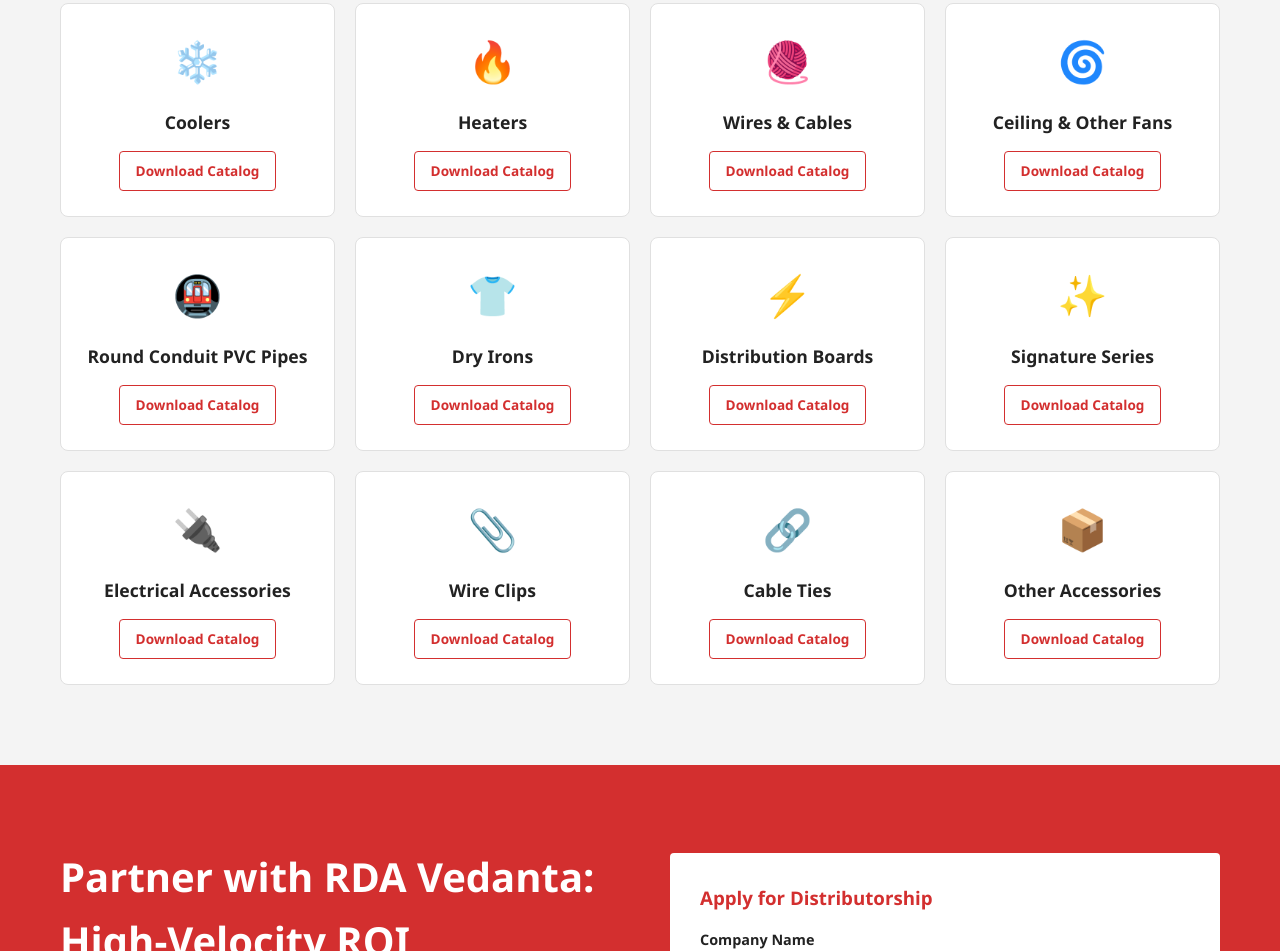
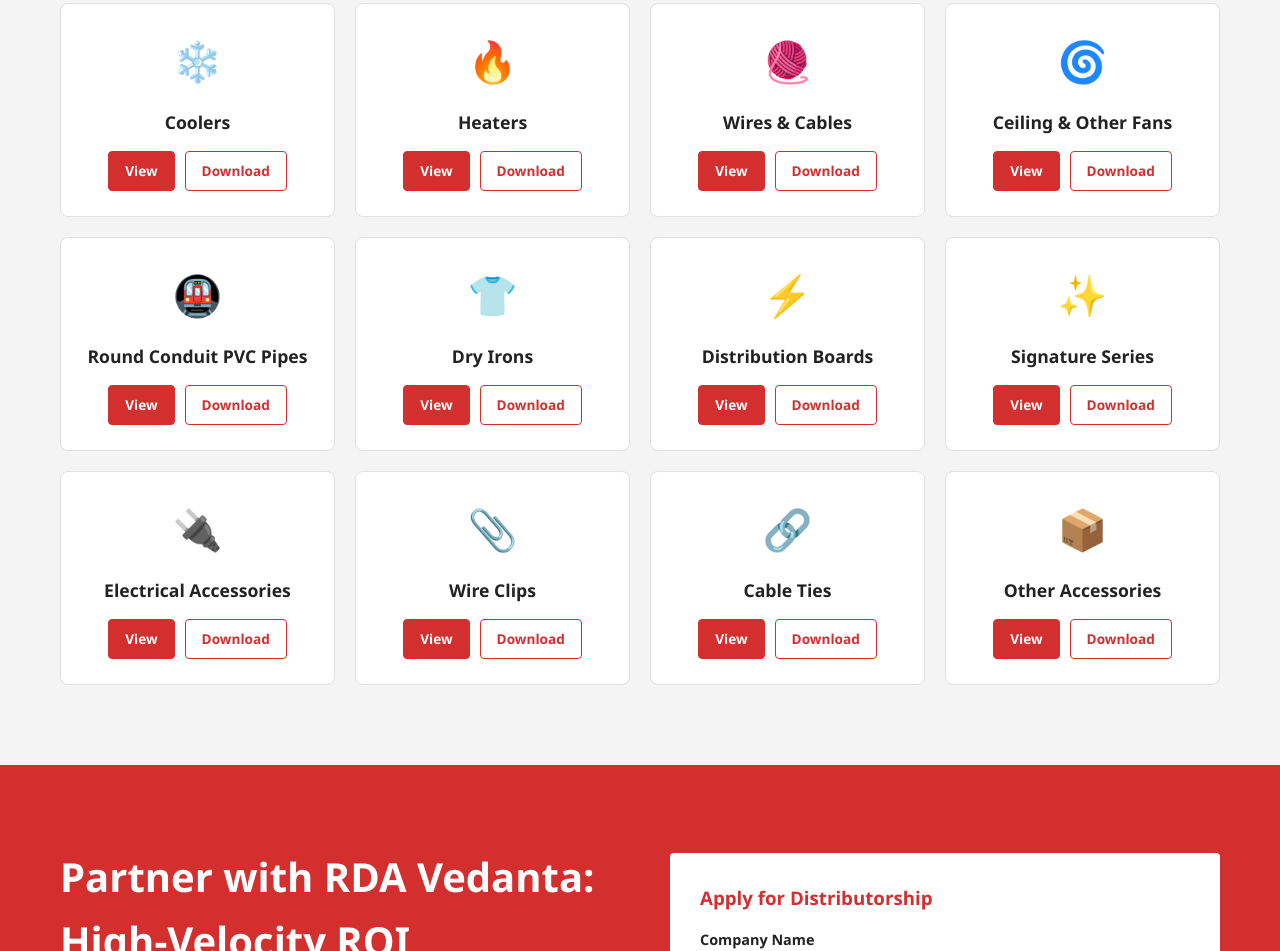
Before and after one commit to xdivyanshh/rda-vedanta-website, a plain HTML site: page index.html in a window 1280 px wide. Shown: the part 1627-2578 px from the top of the page. Drawn offline with Linux system fonts and the light colour scheme; a script that the page names is missing.

Commit message:
view button

```diff
--- a/index.html
+++ b/index.html
@@ -109,73 +109,109 @@
                 <div class="catalogue-card">
                     <div class="cat-icon">❄️</div>
                     <h3>Coolers</h3>
-                    <a href="src/assets/catalogs/rda-coolers.pdf" class="btn-download" download>Download Catalog</a>
+                    <div class="catalogue-actions">
+                        <a href="src/assets/catalogs/rda-coolers.pdf" class="btn-view" target="_blank">View</a>
+                        <a href="src/assets/catalogs/rda-coolers.pdf" class="btn-download" download>Download</a>
+                    </div>
                 </div>
                 <!-- 2. Heater -->
                 <div class="catalogue-card">
                     <div class="cat-icon">🔥</div>
                     <h3>Heaters</h3>
-                    <a href="src/assets/catalogs/rda-heaters.pdf" class="btn-download" download>Download Catalog</a>
+                    <div class="catalogue-actions">
+                        <a href="src/assets/catalogs/rda-heaters.pdf" class="btn-view" target="_blank">View</a>
+                        <a href="src/assets/catalogs/rda-heaters.pdf" class="btn-download" download>Download</a>
+                    </div>
                 </div>
                 <!-- 3. Wire -->
                 <div class="catalogue-card">
                     <div class="cat-icon">🧶</div>
                     <h3>Wires & Cables</h3>
-                    <a href="src/assets/catalogs/rda-wires-cables.pdf" class="btn-download" download>Download Catalog</a>
+                    <div class="catalogue-actions">
+                        <a href="src/assets/catalogs/rda-wires-cables.pdf" class="btn-view" target="_blank">View</a>
+                        <a href="src/assets/catalogs/rda-wires-cables.pdf" class="btn-download" download>Download</a>
+                    </div>
                 </div>
                 <!-- 4. Fans -->
                 <div class="catalogue-card">
                     <div class="cat-icon">🌀</div>
                     <h3>Ceiling & Other Fans</h3>
-                    <a href="src/assets/catalogs/rda-fans.pdf" class="btn-download" download>Download Catalog</a>
+                    <div class="catalogue-actions">
+                        <a href="src/assets/catalogs/rda-fans.pdf" class="btn-view" target="_blank">View</a>
+                        <a href="src/assets/catalogs/rda-fans.pdf" class="btn-download" download>Download</a>
+                    </div>
                 </div>
                 <!-- 5. Pipes -->
                 <div class="catalogue-card">
                     <div class="cat-icon">🚇</div>
                     <h3>Round Conduit PVC Pipes</h3>
-                    <a href="src/assets/catalogs/rda-pipes.pdf" class="btn-download" download>Download Catalog</a>
+                    <div class="catalogue-actions">
+                        <a href="src/assets/catalogs/rda-pipes.pdf" class="btn-view" target="_blank">View</a>
+                        <a href="src/assets/catalogs/rda-pipes.pdf" class="btn-download" download>Download</a>
+                    </div>
                 </div>
                 <!-- 6. Dry Iron -->
                 <div class="catalogue-card">
                     <div class="cat-icon">👕</div>
                     <h3>Dry Irons</h3>
-                    <a href="src/assets/catalogs/rda-irons.pdf" class="btn-download" download>Download Catalog</a>
+                    <div class="catalogue-actions">
+                        <a href="src/assets/catalogs/rda-irons.pdf" class="btn-view" target="_blank">View</a>
+                        <a href="src/assets/catalogs/rda-irons.pdf" class="btn-download" download>Download</a>
+                    </div>
                 </div>
                 <!-- 7. DBs -->
                 <div class="catalogue-card">
                     <div class="cat-icon">⚡</div>
                     <h3>Distribution Boards</h3>
-                    <a href="src/assets/catalogs/rda-distribution-boards.pdf" class="btn-download" download>Download Catalog</a>
+                    <div class="catalogue-actions">
+                        <a href="src/assets/catalogs/rda-distribution-boards.pdf" class="btn-view" target="_blank">View</a>
+                        <a href="src/assets/catalogs/rda-distribution-boards.pdf" class="btn-download" download>Download</a>
+                    </div>
                 </div>
                 <!-- 8. Signature Series -->
                 <div class="catalogue-card">
                     <div class="cat-icon">✨</div>
                     <h3>Signature Series</h3>
-                    <a href="src/assets/catalogs/rda-signature-series.pdf" class="btn-download" download>Download Catalog</a>
+                    <div class="catalogue-actions">
+                        <a href="src/assets/catalogs/rda-signature-series.pdf" class="btn-view" target="_blank">View</a>
+                        <a href="src/assets/catalogs/rda-signature-series.pdf" class="btn-download" download>Download</a>
+                    </div>
                 </div>
                 <!-- 9. Electrical Accessories -->
                 <div class="catalogue-card">
                     <div class="cat-icon">🔌</div>
                     <h3>Electrical Accessories</h3>
-                    <a href="src/assets/catalogs/rda-electrical-accessories.pdf" class="btn-download" download>Download Catalog</a>
+                    <div class="catalogue-actions">
+                        <a href="src/assets/catalogs/rda-electrical-accessories.pdf" class="btn-view" target="_blank">View</a>
+                        <a href="src/assets/catalogs/rda-electrical-accessories.pdf" class="btn-download" download>Download</a>
+                    </div>
                 </div>
                 <!-- 10. Wire Clip -->
                 <div class="catalogue-card">
                     <div class="cat-icon">📎</div>
                     <h3>Wire Clips</h3>
-                    <a href="src/assets/catalogs/rda-wire-clips.pdf" class="btn-download" download>Download Catalog</a>
+                    <div class="catalogue-actions">
+                        <a href="src/assets/catalogs/rda-wire-clips.pdf" class="btn-view" target="_blank">View</a>
+                        <a href="src/assets/catalogs/rda-wire-clips.pdf" class="btn-download" download>Download</a>
+                    </div>
                 </div>
                 <!-- 11. Cable Tie -->
                 <div class="catalogue-card">
                     <div class="cat-icon">🔗</div>
                     <h3>Cable Ties</h3>
-                    <a href="src/assets/catalogs/rda-cable-ties.pdf" class="btn-download" download>Download Catalog</a>
+                    <div class="catalogue-actions">
+                        <a href="src/assets/catalogs/rda-cable-ties.pdf" class="btn-view" target="_blank">View</a>
+                        <a href="src/assets/catalogs/rda-cable-ties.pdf" class="btn-download" download>Download</a>
+                    </div>
                 </div>
                 <!-- 12. Other Accessories -->
                 <div class="catalogue-card">
                     <div class="cat-icon">📦</div>
                     <h3>Other Accessories</h3>
-                    <a href="src/assets/catalogs/rda-accessories-misc.pdf" class="btn-download" download>Download Catalog</a>
+                    <div class="catalogue-actions">
+                        <a href="src/assets/catalogs/rda-accessories-misc.pdf" class="btn-view" target="_blank">View</a>
+                        <a href="src/assets/catalogs/rda-accessories-misc.pdf" class="btn-download" download>Download</a>
+                    </div>
                 </div>
             </div>
         </div>
--- a/src/css/main.css
+++ b/src/css/main.css
@@ -301,6 +301,31 @@ nav a {
     color: var(--text-dark);
 }
 
+.catalogue-actions {
+    display: flex;
+    gap: 10px;
+    justify-content: center;
+    flex-wrap: wrap;
+}
+
+.btn-view {
+    display: inline-block;
+    padding: 8px 16px;
+    background-color: var(--brand-red);
+    color: var(--brand-white);
+    border: 1px solid var(--brand-red);
+    border-radius: 4px;
+    text-decoration: none;
+    font-size: 0.85rem;
+    font-weight: 600;
+    transition: all 0.3s ease;
+}
+
+.btn-view:hover {
+    background-color: var(--brand-dark-red);
+    border-color: var(--brand-dark-red);
+}
+
 .btn-download {
     display: inline-block;
     padding: 8px 16px;
```
Also changed, not shown: 3 other files.
